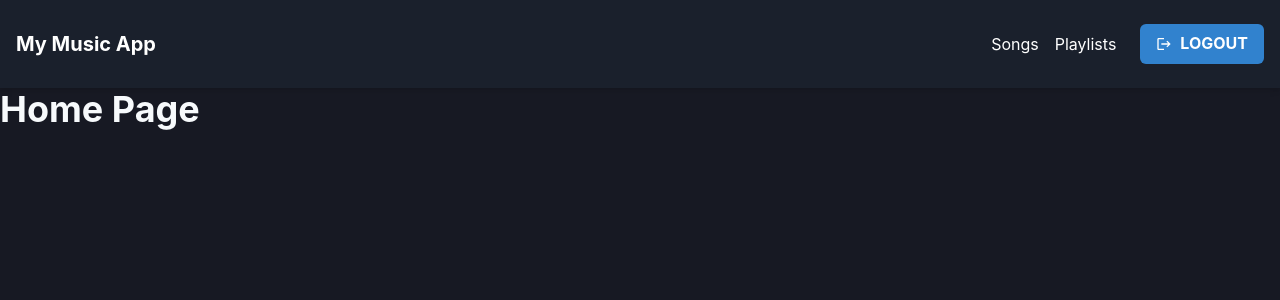
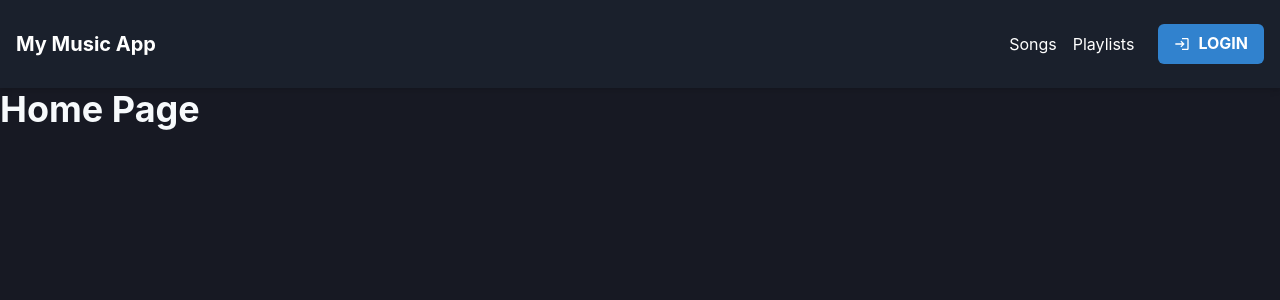
Before and after one commit to santifulderi/PDyC-Front, a React (Vite) app: page / in a window 1280 px wide. Shown: the top 300 px of the page. Built offline with nearby package versions, Linux system fonts and the light colour scheme.

Commit message:
feat: creación del botón de autentificación que reacciona según el estado de la sesión

```diff
--- /dev/null
+++ b/src/components/Auth/AuthButton.jsx
@@ -0,0 +1,31 @@
+import React from 'react';
+import { useNavigate } from 'react-router-dom';
+import { Button, Icon } from '@chakra-ui/react';
+import { MdLogout, MdLogin } from 'react-icons/md';
+
+function AuthButton() {
+  const navigate = useNavigate();
+  const isLoggedIn = !!localStorage.getItem('token'); // Verifica si hay un token
+
+  const handleLogout = () => {
+    localStorage.removeItem('token'); // Elimina el token
+    navigate('/login'); // Redirige al login
+  };
+
+  const handleLogin = () => {
+    navigate('/login'); // Redirige al login
+  };
+
+  return (
+    <Button
+      colorScheme="blue"
+      ml={4}
+      onClick={isLoggedIn ? handleLogout : handleLogin}
+      leftIcon={<Icon as={isLoggedIn ? MdLogout : MdLogin} />}
+    >
+      {isLoggedIn ? 'Logout' : 'Login'}
+    </Button>
+  );
+}
+
+export default AuthButton;
--- a/src/components/Header.jsx
+++ b/src/components/Header.jsx
@@ -1,11 +1,12 @@
 import { Box, Flex, Heading, Button, Link, Icon } from '@chakra-ui/react';
 import { Link as RouterLink, useNavigate } from 'react-router-dom';
-import { MdLogout } from 'react-icons/md';
+import AuthButton from './Auth/AuthButton';
 
 function Header() {
   const navigate = useNavigate();
 
   const handleLogout = () => {
+    localStorage.removeItem('token')
     navigate('/login');
   };
 
@@ -34,14 +35,7 @@ function Header() {
           >
             Playlists
           </Link>
-          <Button
-            colorScheme="blue"
-            ml={4}
-            onClick={handleLogout}
-            leftIcon={<Icon as={MdLogout} />}
-          >
-            Logout
-          </Button>
+          <AuthButton />
         </Flex>
       </Flex>
     </Box>
```
